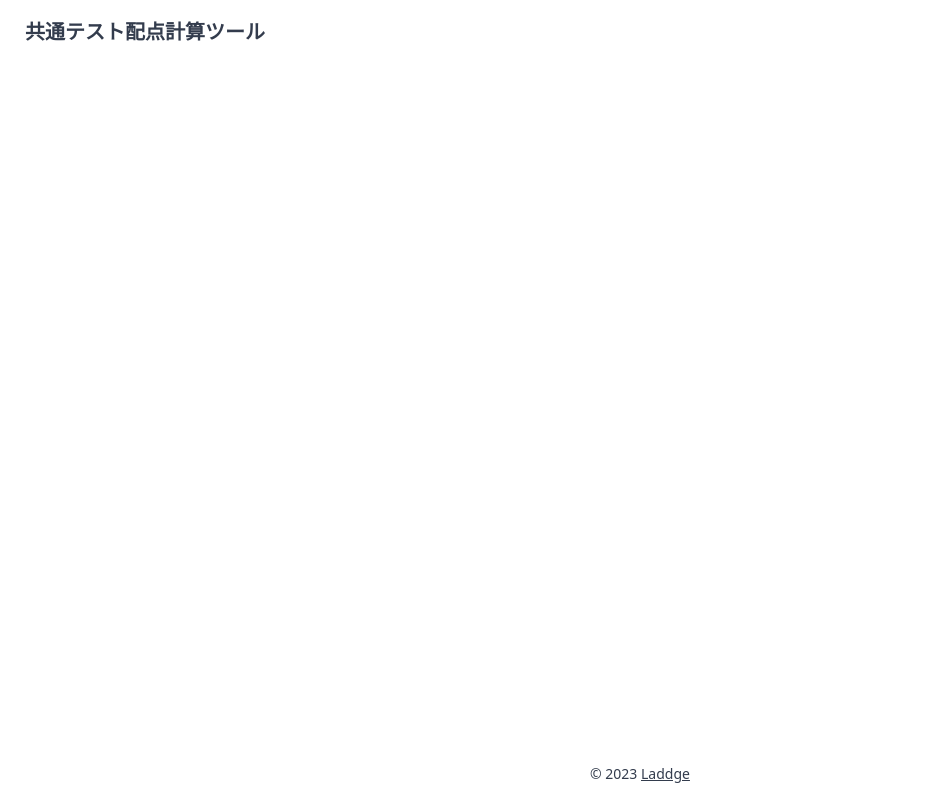
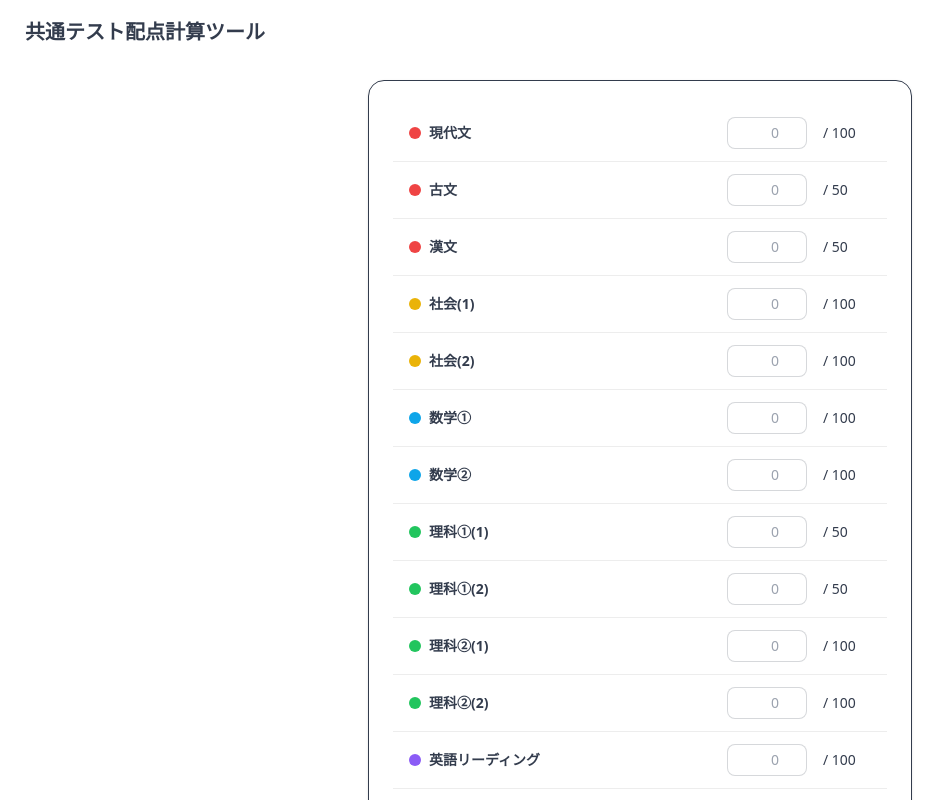
Before and after one commit to laddge/kyoteCalc, a Vue app: page / in a window 1280 px wide. Shown: the top 800 px of the page, without its empty margins (0-949 px from the left). Built offline with nearby package versions, Linux system fonts and the light colour scheme.

Commit message:
add input block

```diff
--- a/src/App.vue
+++ b/src/App.vue
@@ -1,4 +1,5 @@
 <script setup lang="ts">
+  import InputBlock from './components/InputBlock.vue'
 </script>
 
 <template>
@@ -6,6 +7,7 @@
     <a class="btn btn-ghost normal-case text-xl">共通テスト配点計算ツール</a>
   </header>
   <main class="p-4 max-w-xl mx-auto">
+    <InputBlock />
   </main>
   <footer class="sticky top-[100vh] text-center text-sm p-4" style="top: 100dvh;">
     &copy; 2023 <a href="https://laddge.net" target="_blank" class="link">Laddge</a>
--- /dev/null
+++ b/src/components/InputBlock.vue
@@ -0,0 +1,51 @@
+<script setup lang="ts">
+  const colors: string[] = [  // 教科の色
+    'bg-red-500',
+    'bg-yellow-500',
+    'bg-sky-500',
+    'bg-green-500',
+    'bg-violet-500',
+  ]
+  const subjects: [number, string, number][] = [
+    // [色, 教科名, 配点]
+    [0, '現代文', 100],
+    [0, '古文', 50],
+    [0, '漢文', 50],
+    [1, '社会(1)', 100],
+    [1, '社会(2)', 100],
+    [2, '数学①', 100],
+    [2, '数学②', 100],
+    [3, '理科①(1)', 50],
+    [3, '理科①(2)', 50],
+    [3, '理科②(1)', 100],
+    [3, '理科②(2)', 100],
+    [4, '英語リーディング', 100],
+    [4, '英語リスニング', 100],
+    [4, '外国語(英語以外)', 200],
+  ]
+</script>
+
+<template>
+  <div class="p-6 rounded-box border border-neutral shadow mb-6">
+    <div class="overflow-x-auto">
+      <table class="table table-fixed">
+        <tbody>
+          <tr v-for="s in subjects" class="items-center">
+            <th>
+              <div class="flex items-center gap-2">
+                <div :class="`${colors[s[0]]} flex-none h-3 w-3 rounded-full`" />
+                  {{ s[1] }}
+              </div>
+            </th>
+            <td class="w-24 pr-0">
+              <input type="number" placeholder="0" class="input input-bordered input-sm text-right w-full" />
+            </td>
+            <td class="w-20">
+              / {{ s[2] }}
+            </td>
+          </tr>
+        </tbody>
+      </table>
+    </div>
+  </div>
+</template>
```
